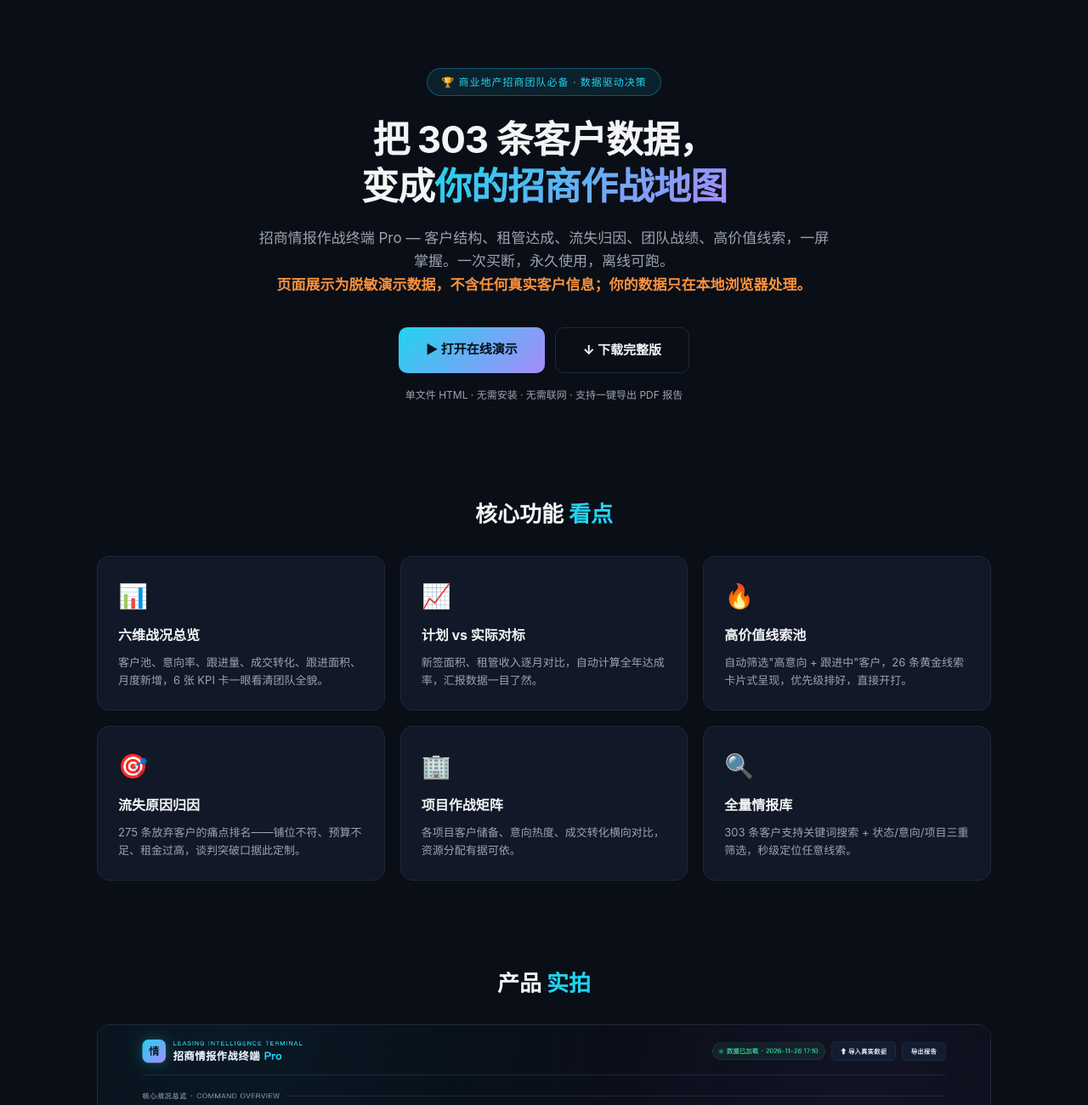
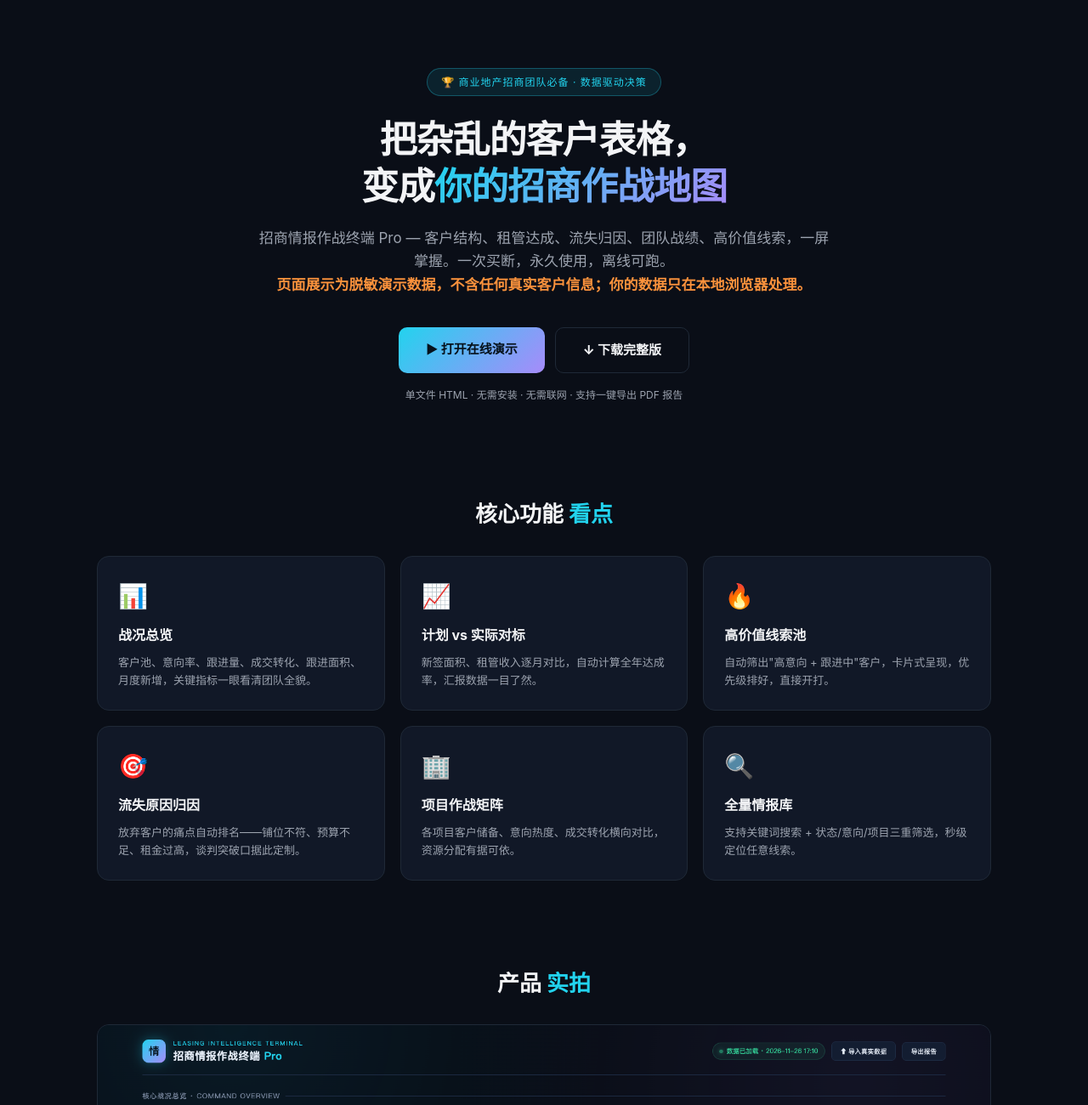
Before and after one commit to 136449689yu-prog/leasing-intel-terminal, a plain HTML site: page index.html in a window 1280 px wide. Shown: the top 1300 px of the page at 85% size. Drawn offline with Linux system fonts and the light colour scheme.

Commit message:
营销物料改为功能价值导向，去除无意义业务数字

```diff
--- a/index.html
+++ b/index.html
@@ -32,7 +32,7 @@ footer{text-align:center;color:var(--dim);font-size:12px;padding:40px 24px;borde
 </style></head><body>
 <div class="hero">
 <div class="badge">🏆 商业地产招商团队必备 · 数据驱动决策</div>
-<h1>把 303 条客户数据，<br>变成<em>你的招商作战地图</em></h1>
+<h1>把杂乱的客户表格，<br>变成<em>你的招商作战地图</em></h1>
 <p class="sub">招商情报作战终端 Pro — 客户结构、租管达成、流失归因、团队战绩、高价值线索，一屏掌握。一次买断，永久使用，离线可跑。<br><strong style="color:#fb923c">页面展示为脱敏演示数据，不含任何真实客户信息；你的数据只在本地浏览器处理。</strong></p>
 <div class="cta"><a class="btn" href="terminal.html">▶ 打开在线演示</a><a class="btn ghost" href="terminal.html" download>↓ 下载完整版</a></div>
 <div class="price-note">单文件 HTML · 无需安装 · 无需联网 · 支持一键导出 PDF 报告</div>
@@ -40,19 +40,19 @@ footer{text-align:center;color:var(--dim);font-size:12px;padding:40px 24px;borde
 
 <div class="section"><h2>核心功能 <span>看点</span></h2>
 <div class="features">
-<div class="f"><div class="ic">📊</div><h3>六维战况总览</h3><p>客户池、意向率、跟进量、成交转化、跟进面积、月度新增，6 张 KPI 卡一眼看清团队全貌。</p></div>
+<div class="f"><div class="ic">📊</div><h3>战况总览</h3><p>客户池、意向率、跟进量、成交转化、跟进面积、月度新增，关键指标一眼看清团队全貌。</p></div>
 <div class="f"><div class="ic">📈</div><h3>计划 vs 实际对标</h3><p>新签面积、租管收入逐月对比，自动计算全年达成率，汇报数据一目了然。</p></div>
-<div class="f"><div class="ic">🔥</div><h3>高价值线索池</h3><p>自动筛选"高意向 + 跟进中"客户，26 条黄金线索卡片式呈现，优先级排好，直接开打。</p></div>
-<div class="f"><div class="ic">🎯</div><h3>流失原因归因</h3><p>275 条放弃客户的痛点排名——铺位不符、预算不足、租金过高，谈判突破口据此定制。</p></div>
+<div class="f"><div class="ic">🔥</div><h3>高价值线索池</h3><p>自动筛出"高意向 + 跟进中"客户，卡片式呈现，优先级排好，直接开打。</p></div>
+<div class="f"><div class="ic">🎯</div><h3>流失原因归因</h3><p>放弃客户的痛点自动排名——铺位不符、预算不足、租金过高，谈判突破口据此定制。</p></div>
 <div class="f"><div class="ic">🏢</div><h3>项目作战矩阵</h3><p>各项目客户储备、意向热度、成交转化横向对比，资源分配有据可依。</p></div>
-<div class="f"><div class="ic">🔍</div><h3>全量情报库</h3><p>303 条客户支持关键词搜索 + 状态/意向/项目三重筛选，秒级定位任意线索。</p></div>
+<div class="f"><div class="ic">🔍</div><h3>全量情报库</h3><p>支持关键词搜索 + 状态/意向/项目三重筛选，秒级定位任意线索。</p></div>
 </div></div>
 
 <div class="section"><h2>产品 <span>实拍</span></h2><div class="mock"><img src="preview.png" alt="产品界面预览"></div></div>
 
 <div class="section"><h2>定价 <span>方案</span></h2>
 <div class="pricing" style="max-width:480px">
-<div class="plan hot"><h3>完整版 · 一次买断</h3><div class="amount">¥9.9 <small>永久使用 · 无二次收费</small></div><ul><li>完整离线 HTML 工作台，双击即用</li><li>303 条脱敏演示客户库</li><li>全部图表与三重筛选功能</li><li>一键导入你的真实数据</li><li>PDF 报告导出</li></ul><a class="btn" href="terminal.html">立即获取 · ¥9.9</a></div>
+<div class="plan hot"><h3>完整版 · 一次买断</h3><div class="amount">¥9.9 <small>永久使用 · 无二次收费</small></div><ul><li>完整离线 HTML 工作台，双击即用</li><li>内置图表与三重筛选功能</li><li>一键导入你自己的数据</li><li>PDF 报告一键导出</li><li>无需安装 · 无需联网 · 永久使用</li></ul><a class="btn" href="terminal.html">立即获取 · ¥9.9</a></div>
 </div></div>
 
 <div class="section"><h2>三步 <span>到手</span></h2><div class="steps">
```
